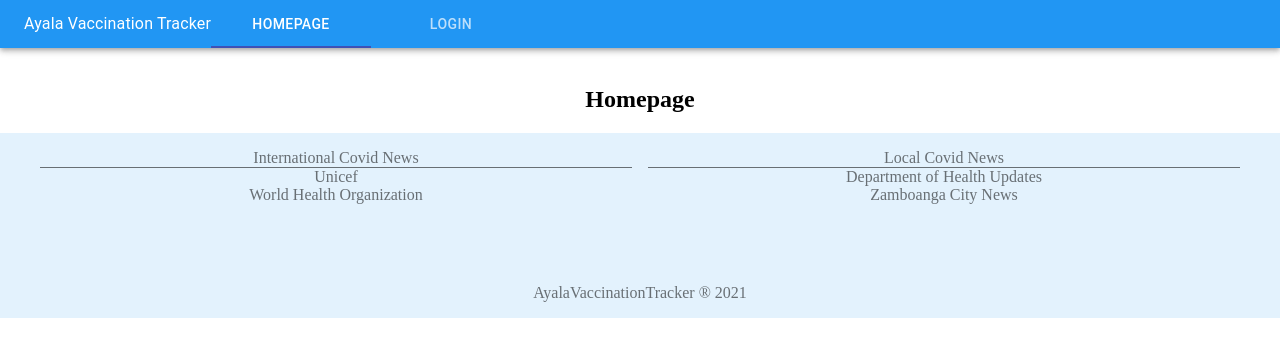
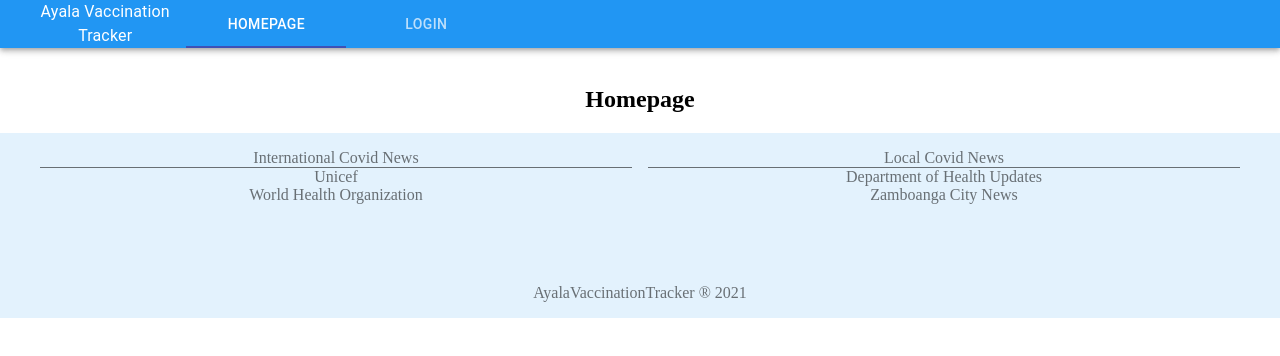
Before and after one commit to Jennelle186/VaccinationTracking, a React (Create React App) app: page / in a window 1280 px wide. Shown: the top 356 px of the page. Built offline with nearby package versions, Linux system fonts and the light colour scheme; no server answers.

Commit message:
header updated

```diff
--- a/src/components/Header/header.js
+++ b/src/components/Header/header.js
@@ -124,7 +124,7 @@ const Header = (props) => {
             top: "0",
           }}
         >
-          {/*  */}
+          <div style={{ width: "100%" }}>
             <Toolbar
               variant="dense"
               style={{
@@ -132,8 +132,6 @@ const Header = (props) => {
               }}
             >
               <Typography>Ayala Vaccination Tracker</Typography>
-            <div>
-              <>
               <Grid
                 container
                 direction="row"
@@ -194,11 +192,7 @@ const Header = (props) => {
                   </Tabs>
                 </Grid>
                 {currentUser && (
-                    <Grid
-                      item
-                      alignItems="flex-end"
-                      style={{ marginLeft: "35rem" }}
-                    >
+                  <Grid item alignItems="flex-end" style={{ float: "right" }}>
                     <IconButton
                       edge="end"
                       aria-label="account of current user"
@@ -212,9 +206,8 @@ const Header = (props) => {
                   </Grid>
                 )}
               </Grid>
-              </>
+            </Toolbar>
           </div>
-          </Toolbar>
         </AppBar>
       )}
       {renderMenu}
```
Lines whose indentation alone changed are shown as unchanged.
